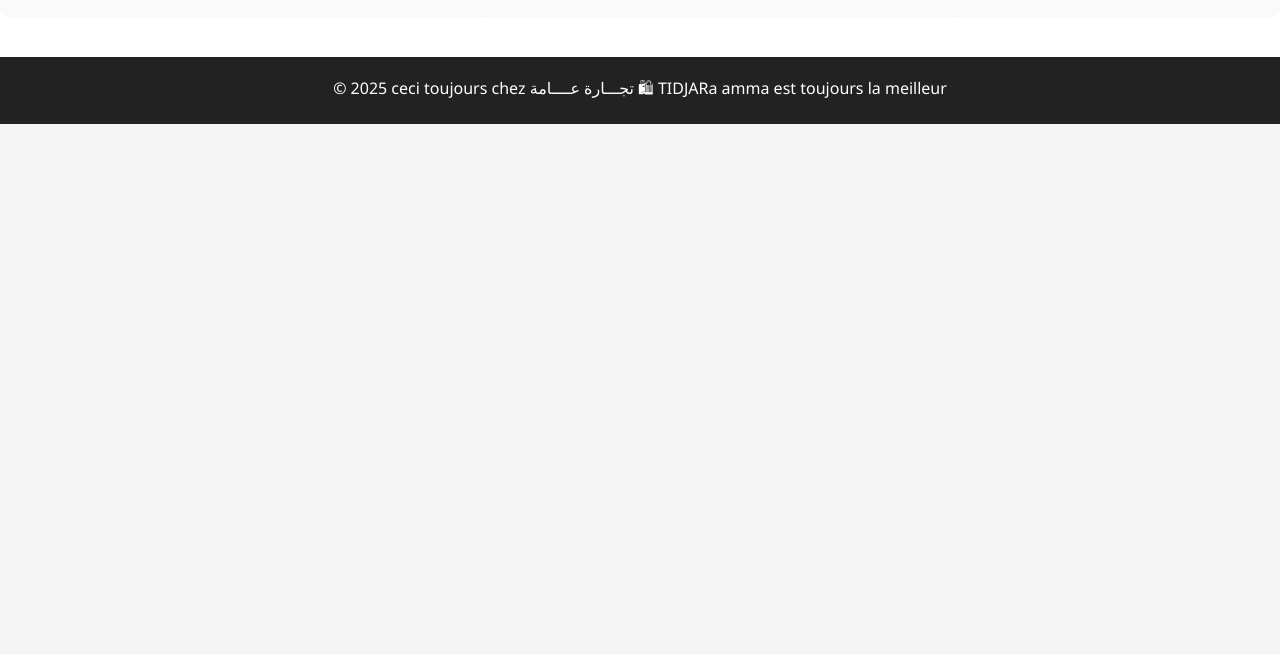
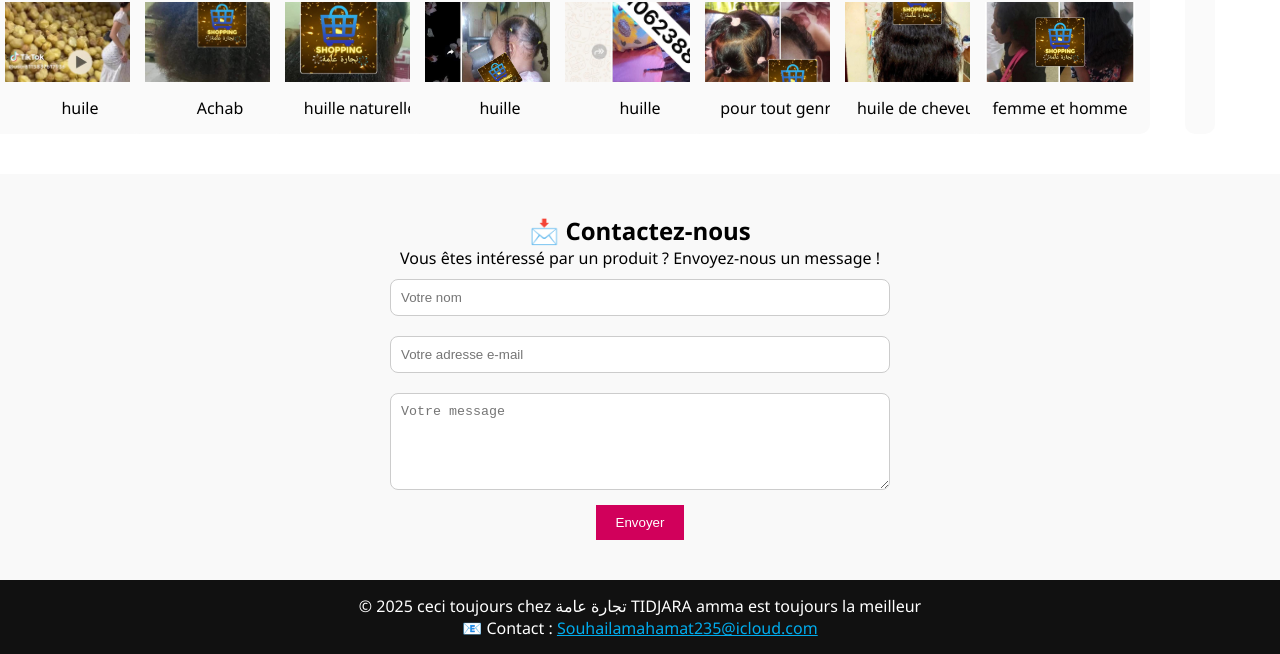
Before and after one commit to saidamahamat/TIDJARA, a plain HTML site: page index.html in a window 1280 px wide. Shown: the part 798-1452 px from the top of the page. Before the commit the page ends 922 px from the top, so only its background shows below. Drawn offline with Linux system fonts and the light colour scheme.

Commit message:
Add files via upload

```diff
--- a/index.html
+++ b/index.html
@@ -39,24 +39,41 @@
           <img src="WhatsApp Image 2025-07-22 à 10.05.14_0cbc8e6d.jpg" alt="Mode femme" style="width: 150px;" />
         </a>
         <p>femme et homme</p>
+         <a href="5.jpg">
+          <img src="5.jpg" alt="Sneakers" style="width: 150px;" />
+        </a>
+        <p>huile</p>
       </div>
       <div class="card">
         <a href="WhatsApp Image 2025-07-22 à 10.05.14_0cbc8e6d.jpg" target="_blank">
           <img src="WhatsApp Image 2025-07-22 à 10.05.14_0cbc8e6d.jpg" alt="Mode homme" style="width: 150px;" />
         </a>
         <p>mode enfant</p>
+         <a href="4.jpg">
+          <img src="4.jpg" alt="Sneakers" style="width: 150px;" />
+        </a>
+        <p>Achab</p>
       </div>
       <div class="card">
         <a href="WhatsApp Image 2025-07-22 à 10.05.14_6e171898.jpg" target="_blank">
           <img src="WhatsApp Image 2025-07-22 à 10.05.14_6e171898.jpg" alt="Mode enfant" style="width: 150px;" />
         </a>
         <p>Mode enfant</p>
+        <a href="3.jpg">
+          <img src="3.jpg" alt="Sneakers" style="width: 150px;" />
+        </a>
+       <p>huille naturelle</p>
       </div>
+
       <div class="card">
         <a href="CHDAR.jpg">
           <img src="CHDAR.jpg" alt="Mode bébé" style="width: 150px;" />
         </a>
         <p>ACHB</p>
+         <a href="2.jpg">
+          <img src="2.jpg" alt="Sneakers" style="width: 150px;" />
+        </a>
+        <p>huille</p>
       </div>
       <div class="card">
 
@@ -64,18 +81,30 @@
           <img src="CH.jpg" alt="Sacs pour femme" style="width: 150px;" />
         </a>
         <p>ACHAB</p>
+         <a href="12.jpg">
+          <img src="12.jpg" alt="Sneakers" style="width: 150px;" />
+        </a>
+        <p>huille</p>
       </div>
       <div class="card">
         <a href="CILS.jpg">
           <img src="CILS.jpg" alt="Sneakers" style="width: 150px;" />
         </a>
         <p>CILS</p>
+        <a href="10.jpg">
+          <img src="10.jpg" alt="femme homme" style="width: 150px;" />
+        </a>
+        <p>pour tout genre</p>
       </div>
       <div class="card">
         <a href="KAF.jpg">
           <img src="KAF.jpg" alt="Chaussures" style="width: 150px;" />
         </a>
         <p>ACHAB</p>
+        <a href="11.jpg">
+          <img src="11.jpg" alt="huile de cheveux" style="width: 150px;" />
+        </a>
+        <p>huile de cheveux</p>
       </div>
 
         <div class="card">
@@ -83,14 +112,32 @@
           <img src="CHH.jpg" alt="Bijoux" style="width: 150px;" />
       </a>
       <p>ACHAB</p>
+      <a href="1.jpg" target="_blank">
+          <img src="1.jpg" alt="Mode femme" style="width: 150px;" />
+        </a>
+        <p>femme et homme</p>
+      </div>
+      <div class="card">
     </div>
     </div>
   </section>
 
   <!-- Pied de page -->
-  <footer class="footer">
-    <p>© 2025 ceci toujours chez تجـــارة عــــامة 🛍 TIDJARa amma est toujours la meilleur </p>
-  </footer>
+   <section id="contact" style="padding: 40px; background-color: #f9f9f9; text-align: center;">
+  <h2>📩 Contactez-nous</h2>
+  <p>Vous êtes intéressé par un produit ? Envoyez-nous un message !</p>
+
+  <form action="https://Souhailamahamat235@icloud.com" method="POST" style="max-width: 500px; margin: auto;">
+    <input type="text" name="name" placeholder="Votre nom" required style="width: 100%; padding: 10px; margin: 10px 0;"><br>
+    <input type="email" name="email" placeholder="Votre adresse e-mail" required style="width: 100%; padding: 10px; margin: 10px 0;"><br>
+    <textarea name="message" placeholder="Votre message" rows="5" required style="width: 100%; padding: 10px; margin: 10px 0;"></textarea><br>
+    <button type="submit" style="padding: 10px 20px; background-color: #d1005b; color: white; border: none; cursor: pointer;">Envoyer</button>
+  </form>
+</section>
+   <footer style="background-color: #111; color: white; text-align: center; padding: 15px;">
+  <p>© 2025 ceci toujours chez تجارة عامة TIDJARA amma est toujours la meilleur</p>
+  <p>📧 Contact : <a href="mailto:Souhailamahamat235@icloud.com" style="color: #00aced;">Souhailamahamat235@icloud.com</a></p>
+</footer>
 
 </body>
 
--- a/style.css
+++ b/style.css
@@ -113,9 +113,35 @@
 }
 
 /* Footer */
+<style>
+  footer a {
+    color: #00aced;
+    text-decoration: none;
+  }
+
+  footer a:hover {
+    text-decoration: underline;
+  }
+</style>
+
 .footer {
   background-color: #222;
   color: #fff;
   text-align: center;
   padding: 20px;
 }
+<style>
+  #contact h2 {
+    color: #d1005b;
+    font-size: 28px;
+  }
+
+  #contact input, #contact textarea {
+    border: 1px solid #ccc;
+    border-radius: 8px;
+  }
+
+  #contact button:hover {
+    background-color: #b3004a;
+  }
+</style>
```
Also changed, not shown: 1.jpg (added), 10.jpg (added), 11.jpg (added), 12.jpg (added), 2.jpg (added), 3.jpg (added), 4.jpg (added), 5.jpg (added), 6.jpg (added), 7.jpg (added), 8.jpg (added), 9.jpg (added).
